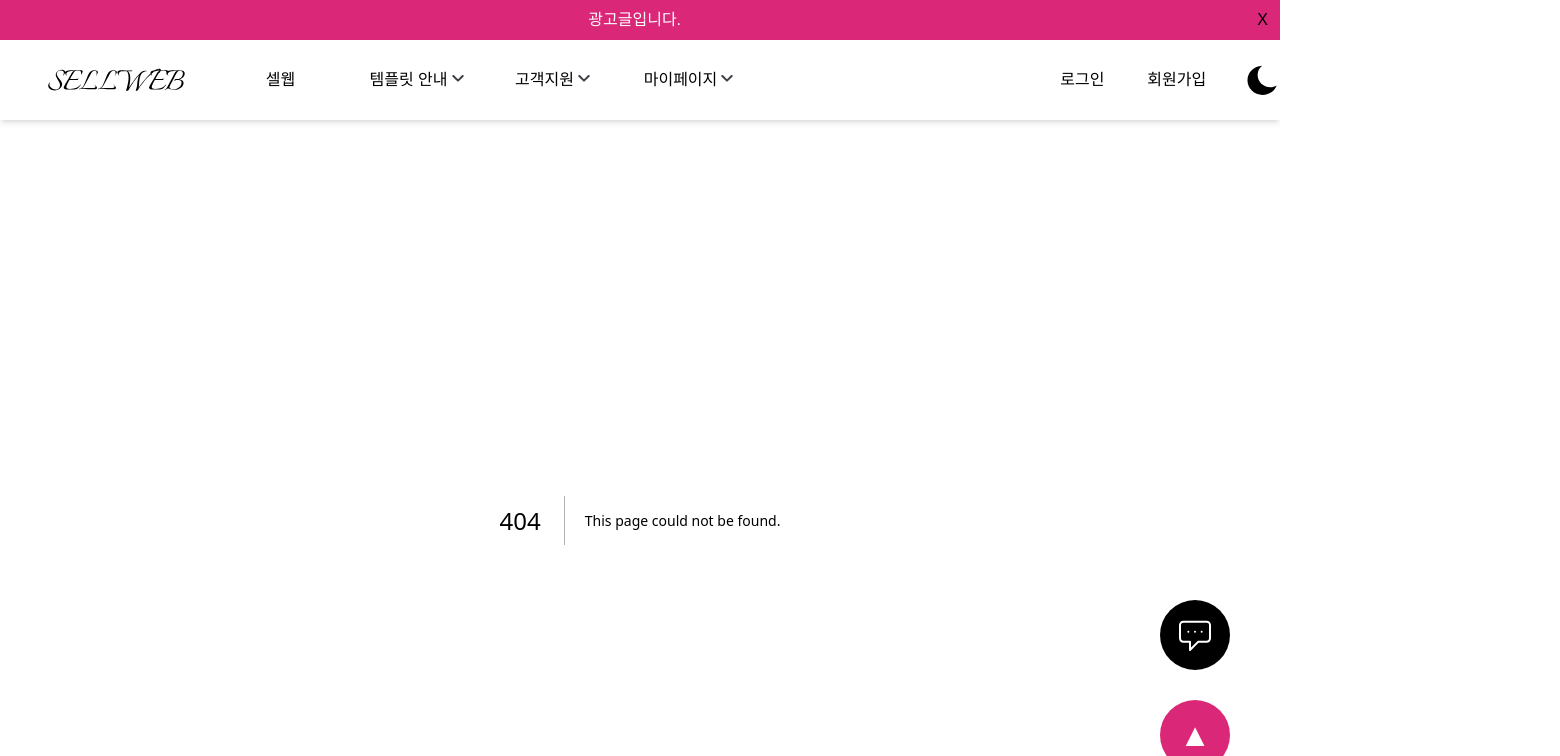
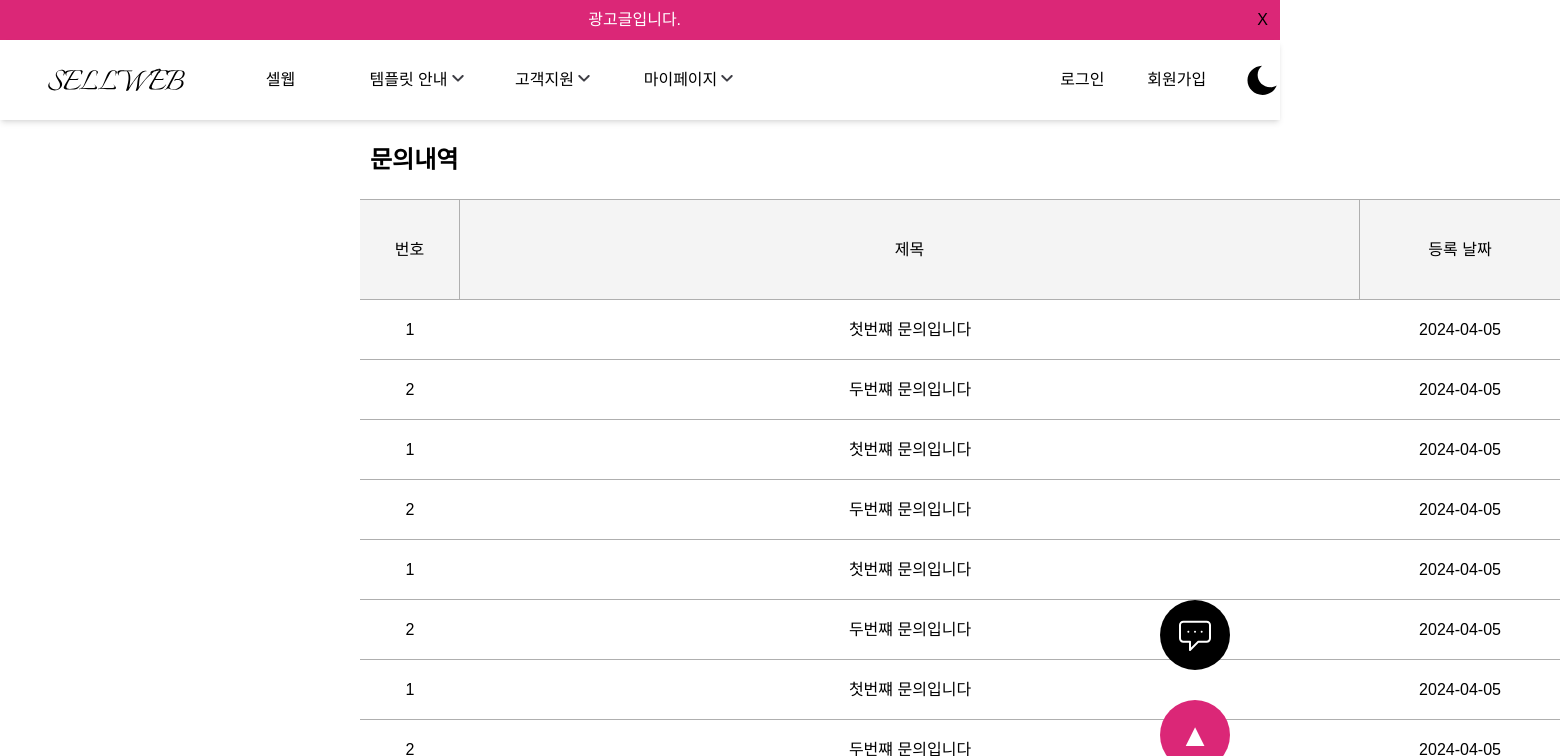
Before and after one commit to Hyun-EG/SP-sellweb, a Next.js app: page /mypage/ask in a window 1280 px wide. Before the commit this address had no page. Shown: the top 756 px of the page, 1560 px wide, since content can reach past the window. Built offline with nearby package versions, Linux system fonts and the light colour scheme; a web font is replaced by a local one.

Commit message:
Design: 문의 내역 페이지 구현

```diff
--- /dev/null
+++ b/src/app/mypage/ask/page.tsx
@@ -0,0 +1,36 @@
+import Table from '@/components/Table';
+import TitleBox from '@/components/TitleBox';
+
+export default function Page() {
+  const rows = [
+    ['1', '첫번쨰 문의입니다', '2024-04-05'],
+    ['2', '두번쨰 문의입니다', '2024-04-05'],
+    ['1', '첫번쨰 문의입니다', '2024-04-05'],
+    ['2', '두번쨰 문의입니다', '2024-04-05'],
+    ['1', '첫번쨰 문의입니다', '2024-04-05'],
+    ['2', '두번쨰 문의입니다', '2024-04-05'],
+    ['1', '첫번쨰 문의입니다', '2024-04-05'],
+    ['2', '두번쨰 문의입니다', '2024-04-05'],
+    ['1', '첫번쨰 문의입니다', '2024-04-05'],
+    ['2', '두번쨰 문의입니다', '2024-04-05'],
+    ['1', '첫번쨰 문의입니다', '2024-04-05'],
+    ['2', '두번쨰 문의입니다', '2024-04-05'],
+    ['1', '첫번쨰 문의입니다', '2024-04-05'],
+    ['2', '두번쨰 문의입니다', '2024-04-05'],
+    ['1', '첫번쨰 문의입니다', '2024-04-05'],
+    ['2', '두번쨰 문의입니다', '2024-04-05'],
+  ];
+  return (
+    <div className="h-screen">
+      <TitleBox title="문의내역" />
+      <Table
+        headers={[
+          { label: '번호', width: '100px' },
+          { label: '제목', width: '900px' },
+          { label: '등록 날짜', width: '200px' },
+        ]}
+        rows={rows}
+      />
+    </div>
+  );
+}
```
